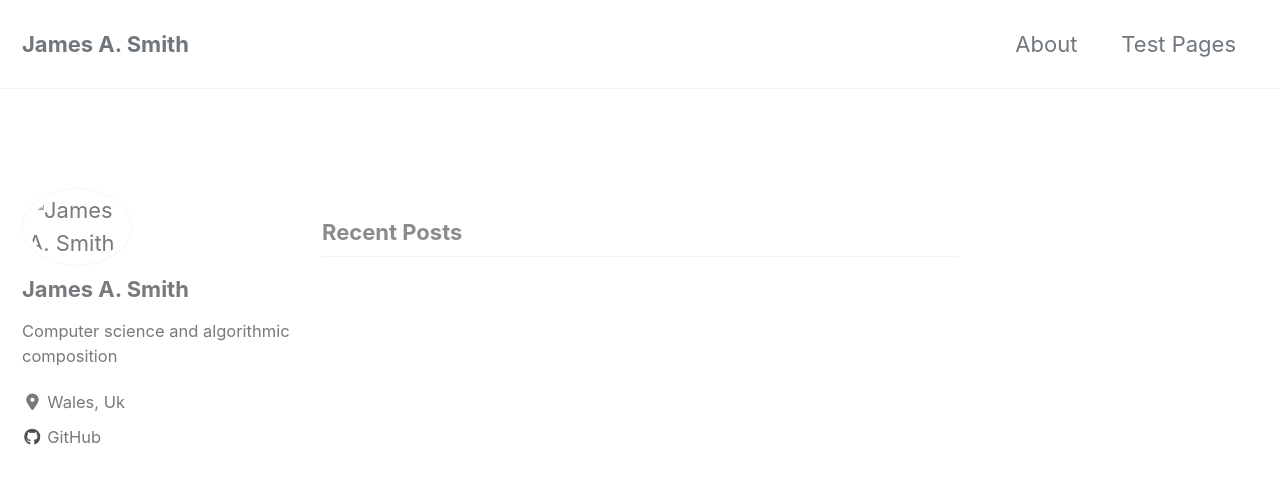
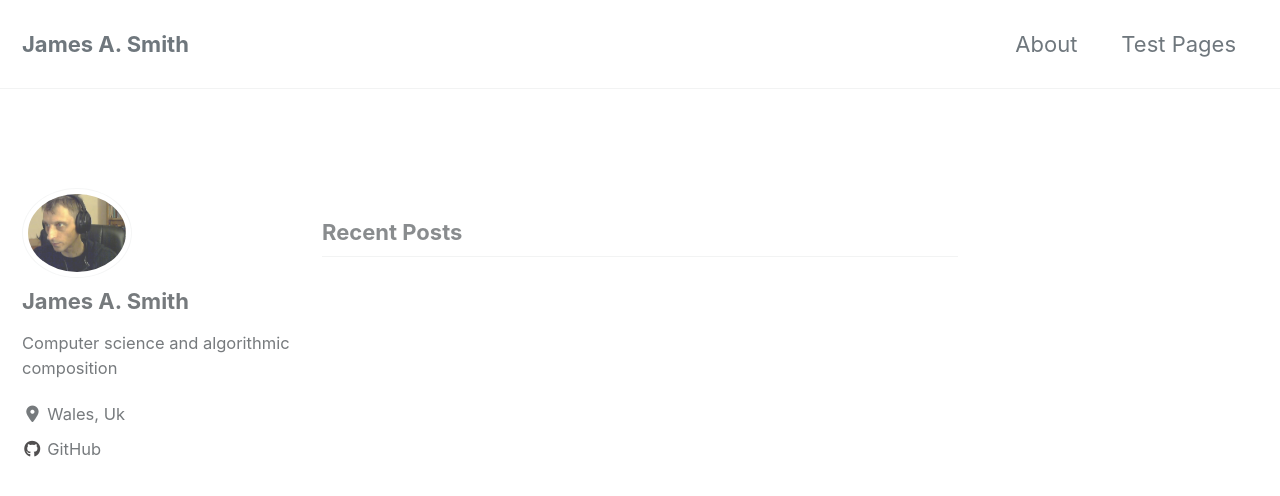
Before and after one commit to jamesAllanS/jamesAllanS.github.io, a Jekyll site: the page built from index.html, in a window 1280 px wide and 900 px high. Shown: the top 496 px of the window. Built offline with Jekyll 4.4.1, drawn with Linux system fonts in a browser that asks for light colours; cached includes are drawn as plain includes; nearby versions of some CDN libraries; the list of posts is cut into pages by our own code.

Commit message:
checked paths

```diff
--- a/_config.yml
+++ b/_config.yml
@@ -108,7 +108,7 @@ analytics:
 # Site Author
 author:
   name             : "James A. Smith"
-  avatar           : "/assets/images/profilePhoto.jpeg"
+  avatar           : "/images/profilePhoto.jpeg"
   bio              : "Computer science and algorithmic composition"
   location         : "Wales, Uk"
   github           : "jamesAllanS"
```
Also changed, not shown: _pages/testPage.md (line endings or trailing spaces).
